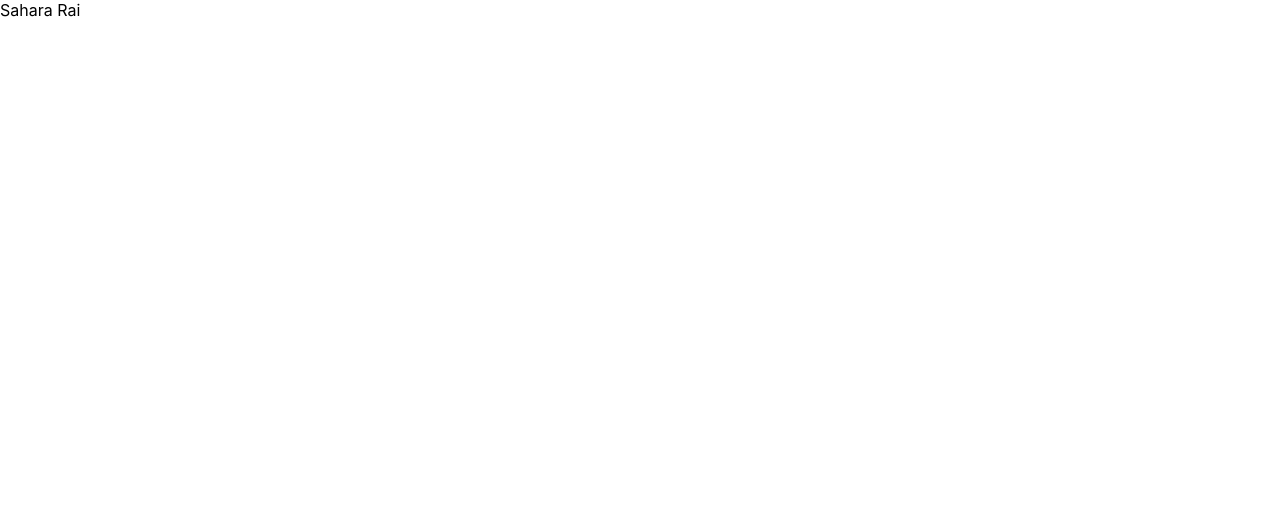
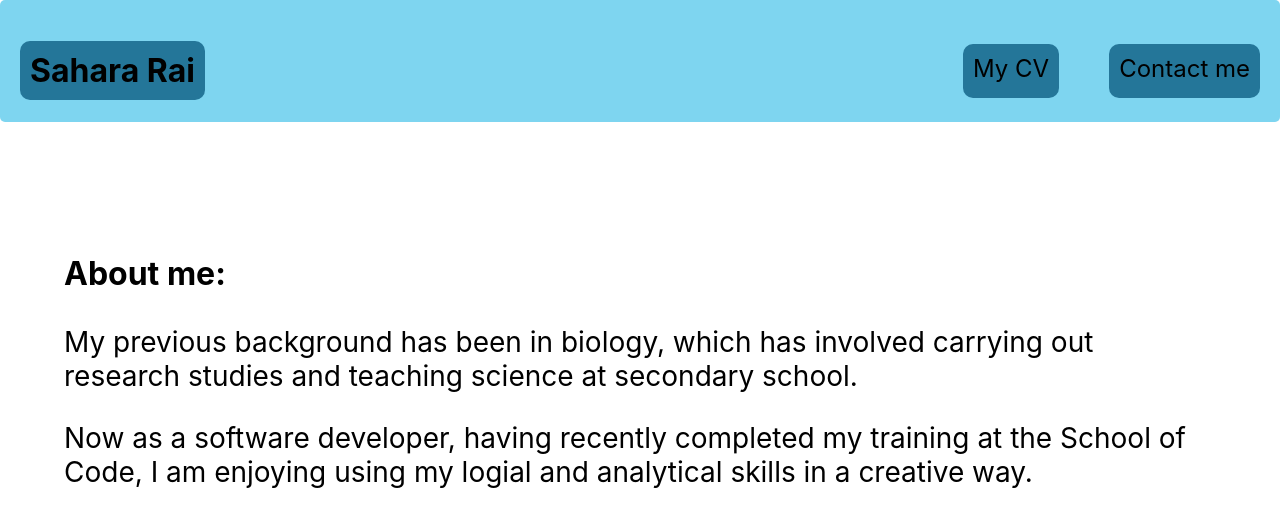
Before and after one commit to SaharaRai/Website, a Next.js app: page / in a window 1280 px wide. Shown: the top 526 px of the page. Built offline with nearby package versions, Linux system fonts and the light colour scheme.

Commit message:
homepage

```diff
--- /dev/null
+++ b/components/aboutme/aboutme-styled.ts
@@ -0,0 +1,15 @@
+import styled from "styled-components";
+
+export const AboutmeStyled = styled.div`
+  margin: auto;
+  width: 90%;
+  font-size: 28px;
+  padding: 100px 0;
+  /* color: #b6e2f0; */
+  color: black;
+
+  .header {
+    font-size: 32px;
+    font-weight: bold;
+  }
+`;
--- /dev/null
+++ b/components/aboutme/aboutme.tsx
@@ -0,0 +1,19 @@
+import { AboutmeStyled } from "./aboutme-styled";
+
+function Aboutme() {
+  return (
+    <AboutmeStyled>
+      <p className="header">About me:</p>
+      <p>
+        My previous background has been in biology, which has involved carrying
+        out research studies and teaching science at secondary school.
+      </p>
+      <p>
+        Now as a software developer, having recently completed my training at
+        the School of Code, I am enjoying using my logial and analytical skills
+        in a creative way.
+      </p>
+    </AboutmeStyled>
+  );
+}
+export default Aboutme;
--- /dev/null
+++ b/components/navbar/navbar-styled.ts
@@ -0,0 +1,30 @@
+import styled from "styled-components";
+
+export const NavbarStyled = styled.div`
+  display: flex;
+  justify-content: space-between;
+  margin: auto;
+  padding: 20px;
+  padding-bottom: 0px;
+  width: 100%;
+  background-color: #7ed5f0;
+  border-radius: 5px;
+
+  .menu {
+    display: flex;
+  }
+
+  p {
+    margin-left: 50px;
+    font-size: 24px;
+    background-color: #247699;
+    padding: 10px;
+    border-radius: 10px;
+  }
+
+  h1 {
+    background-color: #247699;
+    padding: 10px;
+    border-radius: 10px;
+  }
+`;
--- /dev/null
+++ b/components/navbar/navbar.tsx
@@ -0,0 +1,14 @@
+import { NavbarStyled } from "./navbar-styled";
+export function Navbar() {
+  return (
+    <NavbarStyled>
+      <h1>Sahara Rai</h1>
+      <div className="menu">
+        <p>My CV</p>
+        <p> Contact me</p>
+      </div>
+    </NavbarStyled>
+  );
+}
+
+export default Navbar;
--- a/package.json
+++ b/package.json
@@ -17,6 +17,7 @@
   "devDependencies": {
     "@types/node": "17.0.21",
     "@types/react": "17.0.40",
+    "@types/styled-components": "^5.1.24",
     "eslint": "8.11.0",
     "eslint-config-next": "12.1.0",
     "typescript": "4.6.2"
--- a/pages/index.tsx
+++ b/pages/index.tsx
@@ -1,8 +1,15 @@
 import type { NextPage } from "next";
-import styles from "../styles/Home.module.css";
+import Aboutme from "../components/aboutme/aboutme";
+import Navbar from "../components/navbar/navbar";
+// import styles from "../styles/Home.module.css";
 
 const Home: NextPage = () => {
-  return <div>Sahara Rai</div>;
+  return (
+    <div>
+      <Navbar />
+      <Aboutme />
+    </div>
+  );
 };
 
 export default Home;
```
Also changed, not shown: 1 other file (tests, documents, lock files or other folders).
